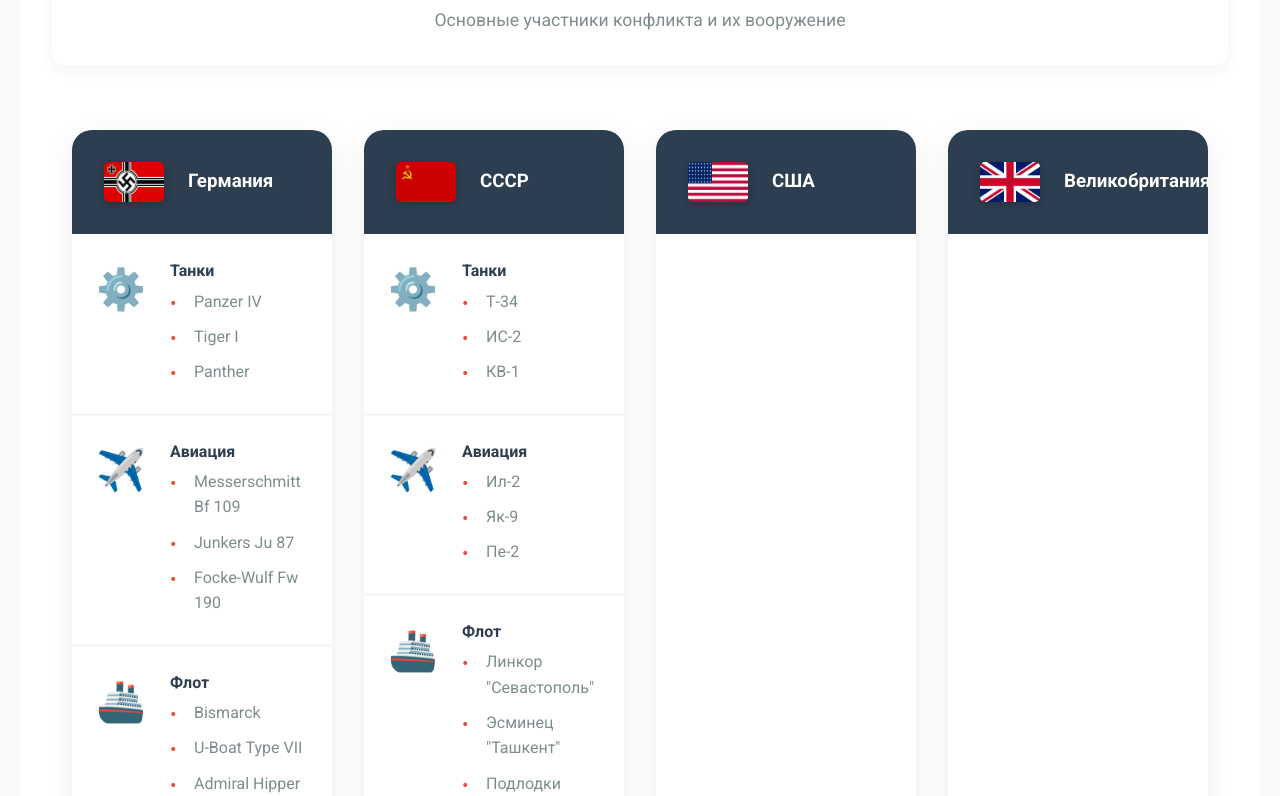
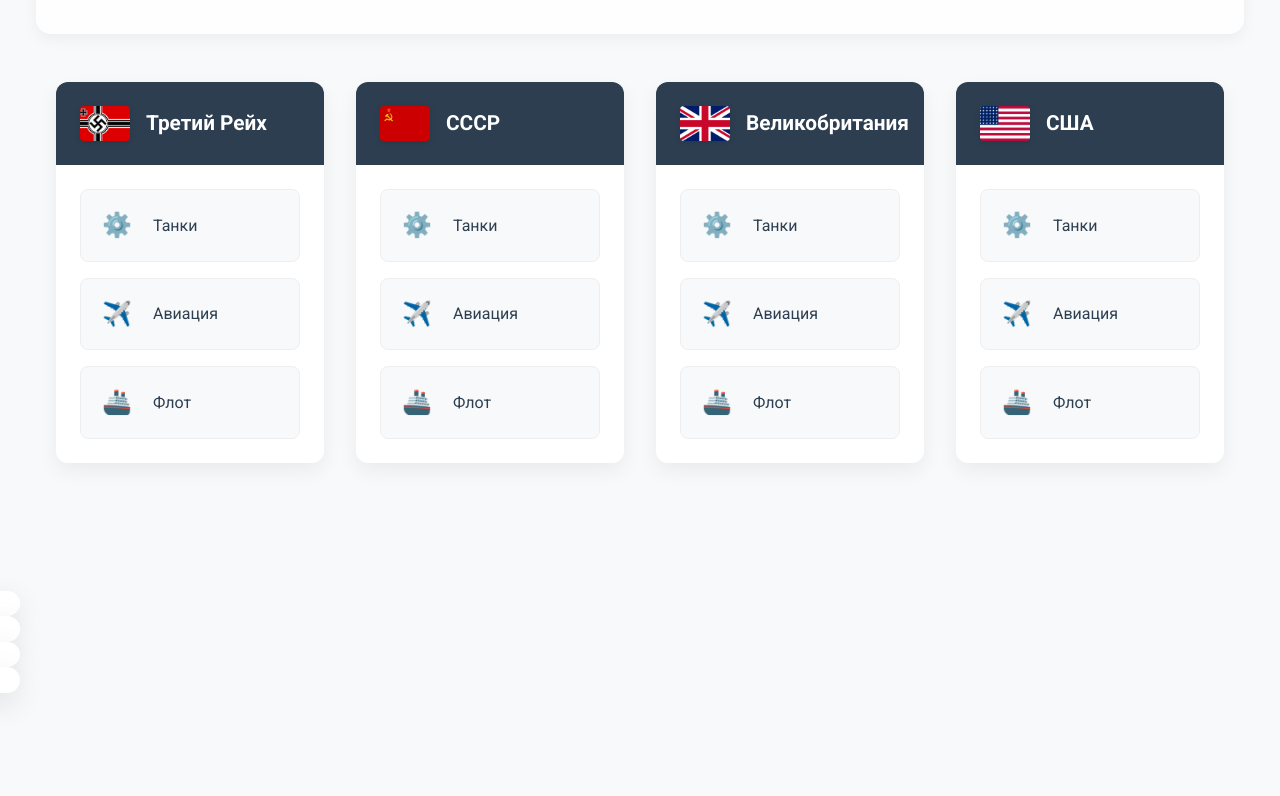
Before and after one commit to ZetnikVatnikGOOOOOOOOOL282/SVOBURGER, a plain HTML site: page ww2.html in a window 1280 px wide. Shown: the part 844-1640 px from the top of the page. Drawn offline with nearby package versions, Linux system fonts and the light colour scheme.

Commit message:
Комментарий7

```diff
--- a/style12.css
+++ b/style12.css
@@ -857,5 +857,212 @@
     opacity: 0.9;
 }
 
+
+/* Стили для секции */
+.tech-section {
+    padding: 4rem 1rem;
+    background: #f8f9fa;
+}
+
+.section-header {
+    text-align: center;
+    margin-bottom: 3rem;
+}
+
+.section-header h2 {
+    font-family: 'Playfair Display', serif;
+    font-size: 2.5rem;
+    color: #2c3e50;
+    margin-bottom: 1rem;
+}
+
+.section-subtitle {
+    color: #7f8c8d;
+    font-size: 1.1rem;
+    max-width: 600px;
+    margin: 0 auto;
+}
+
+/* Сетка стран */
+.country-grid {
+    display: grid;
+    grid-template-columns: repeat(4, 1fr);
+    gap: 2rem;
+    max-width: 1400px;
+    margin: 0 auto;
+}
+
+/* Карточка страны */
+.country-card {
+    background: white;
+    border-radius: 12px;
+    overflow: hidden;
+    box-shadow: 0 8px 20px rgba(0,0,0,0.06);
+    transition: transform 0.3s ease;
+}
+
+.country-card:hover {
+    transform: translateY(-5px);
+}
+
+/* Заголовок карточки */
+.country-header {
+    padding: 1.5rem;
+    background: #2c3e50;
+    display: flex;
+    align-items: center;
+    gap: 1rem;
+}
+
+.country-flag {
+    width: 50px;
+    height: 35px;
+    border-radius: 4px;
+    object-fit: cover;
+    box-shadow: 0 2px 6px rgba(0,0,0,0.1);
+}
+
+.country-header h3 {
+    color: white;
+    font-size: 1.3rem;
+    margin: 0;
+}
+
+/* Категории техники */
+.tech-category {
+    padding: 1.5rem;
+    border-bottom: 1px solid #eee;
+    display: flex;
+    gap: 1rem;
+    align-items: flex-start;
+}
+
+.tech-category:last-child {
+    border-bottom: none;
+}
+
+.tech-icon {
+    font-size: 1.8rem;
+    min-width: 40px;
+    text-align: center;
+    color: #e74c3c;
+}
+
+.tech-info h4 {
+    color: #2c3e50;
+    margin-bottom: 0.5rem;
+    font-size: 1.1rem;
+}
+
+.tech-list {
+    list-style: none;
+    padding: 0;
+    margin: 0;
+}
+
+.tech-list li {
+    color: #7f8c8d;
+    font-size: 0.95rem;
+    padding: 0.2rem 0;
+    position: relative;
+    padding-left: 1.2rem;
+}
+
+.tech-list li::before {
+    content: '•';
+    position: absolute;
+    left: 0;
+    color: #e74c3c;
+}
+
+/* Адаптивность */
+@media (max-width: 1200px) {
+    .country-grid {
+        grid-template-columns: repeat(2, 1fr);
+    }
+}
+
+@media (max-width: 768px) {
+    .country-grid {
+        grid-template-columns: 1fr;
+    }
+
+    .country-header {
+        flex-direction: column;
+        text-align: center;
+    }
+
+    .tech-category {
+        flex-direction: column;
+        align-items: center;
+        text-align: center;
+    }
+
+    .tech-list li {
+        padding-left: 0;
+    }
+
+    .tech-list li::before {
+        display: none;
+    }
+}
+
+@media (max-width: 480px) {
+    .section-header h2 {
+        font-size: 2rem;
+    }
+
+    .tech-icon {
+        font-size: 1.5rem;
+    }
+}
+
+.tech-links {
+    display: grid;
+    gap: 1rem;
+    padding: 1.5rem;
+}
+
+.tech-link {
+    display: flex;
+    align-items: center;
+    gap: 1rem;
+    padding: 1rem;
+    border-radius: 8px;
+    background: #f8f9fa;
+    color: #2c3e50;
+    text-decoration: none;
+    transition: all 0.3s ease;
+    border: 1px solid #eee;
+}
+
+.tech-link:hover {
+    background: #fff;
+    transform: translateY(-2px);
+    box-shadow: 0 3px 12px rgba(0,0,0,0.08);
+    border-color: #e74c3c;
+}
+
+.tech-icon {
+    font-size: 1.5rem;
+    width: 40px;
+    text-align: center;
+}
+
+@media (max-width: 768px) {
+    .tech-links {
+        grid-template-columns: 1fr;
+    }
+
+    .tech-link {
+        flex-direction: column;
+        text-align: center;
+    }
+
+    .tech-icon {
+        margin-bottom: 0.5rem;
+    }
+}
+
   /* Подключение шрифтов */
   @import url('https://fonts.googleapis.com/css2?family=Playfair+Display:wght@700&family=Roboto:wght@400;500;700&display=swap');
--- a/ww2.html
+++ b/ww2.html
@@ -67,43 +67,24 @@
         <div class="country-card">
             <div class="country-header">
                 <img src="img/flags/reich.png" alt="Флаг Германии" class="country-flag">
-                  <h3>Германия</h3>
+                <h3>Третий Рейх</h3>
             </div>
 
-                <div class="tech-category">
-                    <div class="tech-icon">⚙️</div>
-                    <div class="tech-info">
-                      <h4>Танки</h4>
-                      <ul class="tech-list">
-                        <li>Panzer IV</li>
-                        <li>Tiger I</li>
-                        <li>Panther</li>
-                      </ul>
-                    </div>
-                  </div>
+            <div class="tech-links">
+                <a href="/germany/tanks" class="tech-link">
+                    <span class="tech-icon">⚙️</span>
+                    Танки
+                </a>
 
-                <div class="tech-category">
-                  <div class="tech-icon">✈️</div>
-                  <div class="tech-info">
-                    <h4>Авиация</h4>
-                    <ul class="tech-list">
-                      <li>Messerschmitt Bf 109</li>
-                      <li>Junkers Ju 87</li>
-                      <li>Focke-Wulf Fw 190</li>
-                    </ul>
-                  </div>
-                </div>
+                <a href="/germany/aircraft" class="tech-link">
+                    <span class="tech-icon">✈️</span>
+                    Авиация
+                </a>
 
-                <div class="tech-category">
-                  <div class="tech-icon">🚢</div>
-                  <div class="tech-info">
-                    <h4>Флот</h4>
-                    <ul class="tech-list">
-                      <li>Bismarck</li>
-                      <li>U-Boat Type VII</li>
-                      <li>Admiral Hipper</li>
-                    </ul>
-                  </div>
+                <a href="/germany/navy" class="tech-link">
+                    <span class="tech-icon">🚢</span>
+                    Флот
+                </a>
             </div>
         </div>
 
@@ -114,43 +95,48 @@
                 <h3>СССР</h3>
             </div>
 
-                <div class="tech-category">
-                  <div class="tech-icon">⚙️</div>
-                  <div class="tech-info">
-                    <h4>Танки</h4>
-                    <ul class="tech-list">
-                      <li>Т-34</li>
-                      <li>ИС-2</li>
-                      <li>КВ-1</li>
-                    </ul>
+            <div class="tech-links">
+                <a href="/ussr/tanks" class="tech-link">
+                    <span class="tech-icon">⚙️</span>
+                    Танки
+                </a>
+
+                <a href="/ussr/aircraft" class="tech-link">
+                    <span class="tech-icon">✈️</span>
+                    Авиация
+                </a>
+
+                <a href="/ussr/navy" class="tech-link">
+                    <span class="tech-icon">🚢</span>
+                    Флот
+                </a>
             </div>
         </div>
 
-                <div class="tech-category">
-                  <div class="tech-icon">✈️</div>
-                  <div class="tech-info">
-                    <h4>Авиация</h4>
-                    <ul class="tech-list">
-                      <li>Ил-2</li>
-                      <li>Як-9</li>
-                      <li>Пе-2</li>
-                    </ul>
+        <!-- Великобритания-->
+        <div class="country-card">
+            <div class="country-header">
+                <img src="img/flags/uk.png" alt="Флаг Великобритании" class="country-flag">
+                <h3>Великобритания</h3>
+            </div>
+
+        <div class="tech-links">
+            <a href="/germany/tanks" class="tech-link">
+                <span class="tech-icon">⚙️</span>
+                    Танки
+                </a>
+
+                <a href="/germany/aircraft" class="tech-link">
+                    <span class="tech-icon">✈️</span>
+                    Авиация
+                </a>
+
+                <a href="/germany/navy" class="tech-link">
+                    <span class="tech-icon">🚢</span>
+                    Флот
+                </a>
             </div>
         </div>
-
-                <div class="tech-category">
-                  <div class="tech-icon">🚢</div>
-                  <div class="tech-info">
-                    <h4>Флот</h4>
-                    <ul class="tech-list">
-                      <li>Линкор "Севастополь"</li>
-                      <li>Эсминец "Ташкент"</li>
-                      <li>Подлодки Щука</li>
-                    </ul>
-                  </div>
-                </div>
-              </div>
-
         <!-- США -->
         <div class="country-card">
             <div class="country-header">
@@ -158,17 +144,22 @@
                 <h3>США</h3>
             </div>
 
-                <!-- Аналогичная структура для категорий техники -->
+            <div class="tech-links">
+                <a href="/germany/tanks" class="tech-link">
+                    <span class="tech-icon">⚙️</span>
+                    Танки
+                </a>
+
+                <a href="/germany/aircraft" class="tech-link">
+                    <span class="tech-icon">✈️</span>
+                    Авиация
+                </a>
+
+                <a href="/germany/navy" class="tech-link">
+                    <span class="tech-icon">🚢</span>
+                    Флот
+                </a>
             </div>
-
-              <!-- Великобритания -->
-              <div class="country-card">
-                <div class="country-header">
-                  <img src="img/flags/uk.png" alt="Флаг Великобритании" class="country-flag">
-                  <h3>Великобритания</h3>
-                </div>
-
-                <!-- Аналогичная структура для категорий техники -->
         </div>
     </div>
 </section>
```
Lines whose indentation alone changed are shown as unchanged.
